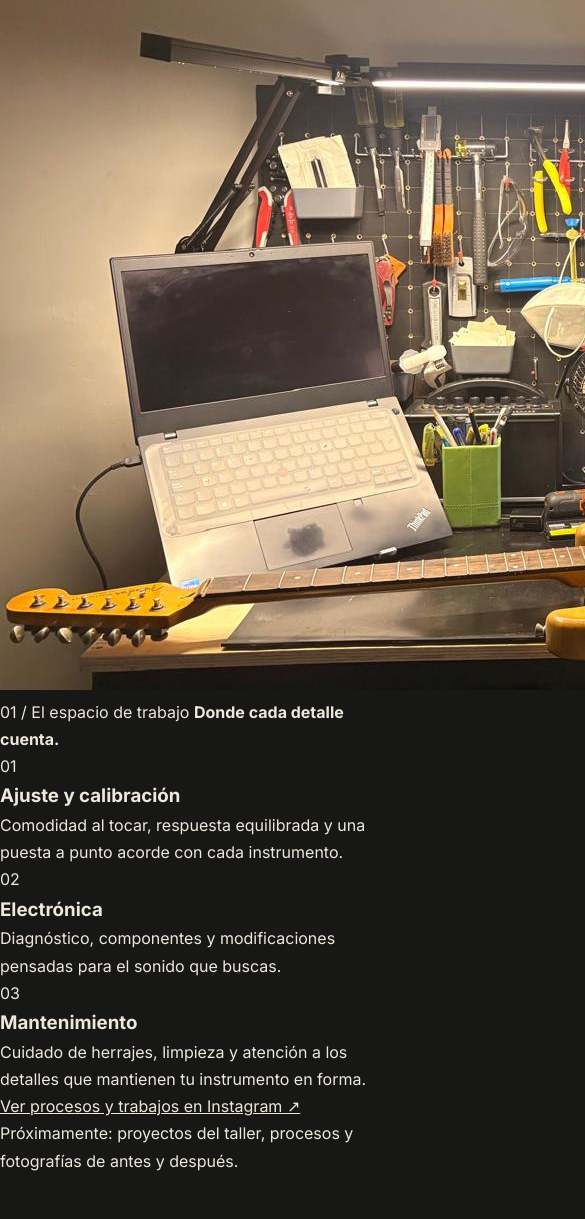
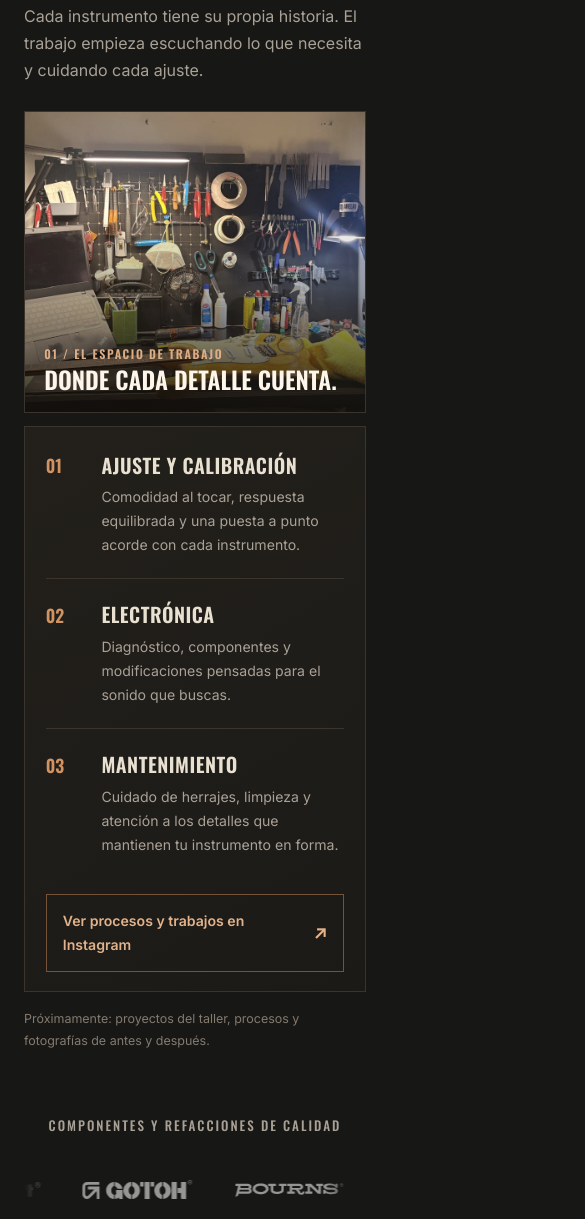
Before and after one commit to franksq/squarelab-web, a website built with Vite: page index.html in a window 390 px wide. Shown: the part 1768-2987 px from the top of the page, 585 px wide, since content can reach past the window. Built offline with nearby package versions, Linux system fonts and the light colour scheme.

Commit message:
Style responsive photo-led workshop portfolio section

```diff
--- a/style.css
+++ b/style.css
@@ -319,3 +319,177 @@ a:focus-visible, summary:focus-visible {
   html { scroll-behavior: auto; }
   *, *::before, *::after { animation-duration: .01ms !important; animation-iteration-count: 1 !important; transition-duration: .01ms !important; }
 }
+
+/* PORTAFOLIO / EL TRABAJO DEL TALLER */
+.portfolio-section {
+  width: min(1200px, 100%);
+  margin: 5rem auto 5.5rem;
+  padding: 0 1.5rem;
+}
+.portfolio-heading {
+  max-width: 720px;
+  margin: 0 auto 2.5rem;
+  text-align: center;
+}
+.portfolio-kicker {
+  display: block;
+  margin-bottom: .85rem;
+  color: var(--accent-hover);
+  font: 600 .78rem var(--font-heading);
+  letter-spacing: 2.2px;
+  text-transform: uppercase;
+}
+.portfolio-heading h2 {
+  margin-bottom: .9rem;
+  color: var(--cream);
+  font: 600 clamp(2.2rem, 4.5vw, 3.5rem)/1.05 var(--font-heading);
+  text-transform: uppercase;
+  text-wrap: balance;
+}
+.portfolio-heading p {
+  max-width: 600px;
+  margin: 0 auto;
+  color: var(--text-muted);
+  font-size: 1rem;
+}
+.portfolio-layout {
+  display: grid;
+  grid-template-columns: minmax(0, 1.15fr) minmax(320px, .85fr);
+  gap: 1.4rem;
+  align-items: stretch;
+}
+.portfolio-photo {
+  position: relative;
+  min-height: 440px;
+  overflow: hidden;
+  background: #24211c;
+  border: 1px solid var(--border);
+}
+.portfolio-photo::after {
+  content: "";
+  position: absolute;
+  inset: 35% 0 0;
+  background: linear-gradient(transparent, rgba(18,16,13,.88));
+  pointer-events: none;
+}
+.portfolio-photo img {
+  display: block;
+  width: 100%;
+  height: 100%;
+  min-height: 440px;
+  object-fit: cover;
+  object-position: center;
+  filter: saturate(.78) contrast(1.04);
+  transition: transform .6s ease, filter .6s ease;
+}
+.portfolio-photo:hover img {
+  transform: scale(1.025);
+  filter: saturate(.95) contrast(1.04);
+}
+.portfolio-photo figcaption {
+  position: absolute;
+  z-index: 1;
+  left: 2rem;
+  right: 2rem;
+  bottom: 1.8rem;
+  display: flex;
+  flex-direction: column;
+  gap: .35rem;
+}
+.portfolio-photo figcaption span {
+  color: #ddad86;
+  font: 600 .75rem var(--font-heading);
+  letter-spacing: 1.6px;
+  text-transform: uppercase;
+}
+.portfolio-photo figcaption strong {
+  color: #fff6eb;
+  font: 600 clamp(1.5rem, 3vw, 2.2rem)/1.08 var(--font-heading);
+  text-transform: uppercase;
+}
+.portfolio-details {
+  display: flex;
+  flex-direction: column;
+  justify-content: center;
+  padding: 1.6rem 1.8rem;
+  border: 1px solid var(--border);
+  background: linear-gradient(150deg, #23201b, #1b1a17);
+}
+.portfolio-detail {
+  display: grid;
+  grid-template-columns: 42px 1fr;
+  gap: .85rem;
+  padding: 1.3rem 0;
+  border-bottom: 1px solid var(--border);
+}
+.portfolio-detail:first-child { padding-top: .2rem; }
+.portfolio-detail:last-of-type { border-bottom: 0; }
+.portfolio-number {
+  padding-top: .15rem;
+  color: var(--accent-hover);
+  font: 600 1.1rem var(--font-heading);
+}
+.portfolio-detail h3 {
+  margin-bottom: .35rem;
+  color: var(--cream);
+  font: 600 1.25rem var(--font-heading);
+  letter-spacing: .5px;
+  text-transform: uppercase;
+}
+.portfolio-detail p {
+  color: var(--text-muted);
+  font-size: .88rem;
+  line-height: 1.7;
+}
+.portfolio-link {
+  display: inline-flex;
+  align-items: center;
+  justify-content: space-between;
+  gap: 1rem;
+  margin-top: 1rem;
+  padding: .9rem 1rem;
+  border: 1px solid #765239;
+  color: #e2b28a;
+  font-size: .88rem;
+  font-weight: 600;
+  text-decoration: none;
+  transition: background .2s ease, border-color .2s ease;
+}
+.portfolio-link:hover {
+  background: rgba(184,121,73,.12);
+  border-color: var(--accent-hover);
+}
+.portfolio-link span { font-size: 1.1rem; }
+.portfolio-note {
+  margin: 1rem 0 0;
+  color: #847a6e;
+  font-size: .78rem;
+  text-align: right;
+}
+.ig-gallery {
+  display: flex;
+  justify-content: center;
+  margin-bottom: 1.2rem;
+}
+.ig-gallery img {
+  width: min(100%, 220px);
+  height: 115px;
+  object-fit: cover;
+  border-radius: 1px;
+}
+
+@media (max-width: 900px) {
+  .portfolio-layout { grid-template-columns: 1fr 1fr; }
+  .portfolio-photo, .portfolio-photo img { min-height: 400px; }
+  .portfolio-details { padding: 1.35rem; }
+}
+@media (max-width: 680px) {
+  .portfolio-section { margin: 3.8rem auto 4rem; }
+  .portfolio-heading { margin-bottom: 1.7rem; text-align: left; }
+  .portfolio-heading p { margin-left: 0; }
+  .portfolio-layout { grid-template-columns: 1fr; gap: .8rem; }
+  .portfolio-photo, .portfolio-photo img { min-height: 300px; }
+  .portfolio-photo figcaption { left: 1.2rem; right: 1.2rem; bottom: 1.2rem; }
+  .portfolio-details { padding: 1.2rem 1.3rem; }
+  .portfolio-note { text-align: left; }
+}
```
